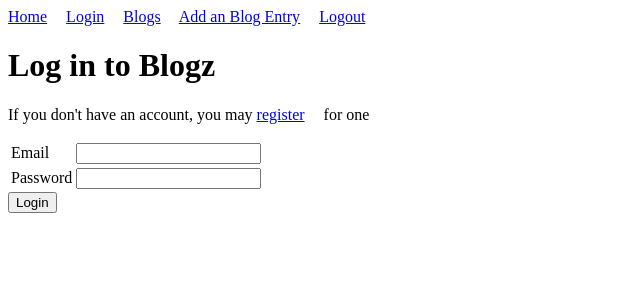
After one commit to tylerco56/blogz, a Flask app: page /login in a window 1280 px wide. The commit adds this page. Shown: the top 300 px of the page, without its empty margins (0-640 px from the left). Run offline with Flask 2, Linux system fonts and the light colour scheme.

Commit message:
finished work

```diff
--- a/main.py
+++ b/main.py
@@ -3,77 +3,185 @@ from flask_sqlalchemy import SQLAlchemy
 
 app = Flask(__name__)
 app.config['DEBUG'] = True
-app.config['SQLALCHEMY_DATABASE_URI'] = 'mysql+pymysql://build-a-blog:build-a-blog@localhost:8889/build-a-blog'
+app.config['SQLALCHEMY_DATABASE_URI'] = 'mysql+pymysql://blogz:blogz@localhost:8889/blogz'
 app.config['SQLALCHEMY_ECHO'] = True
 db = SQLAlchemy(app)
-
+app.secret_key = "doodle"
 
 class Blog(db.Model):
 
     id = db.Column(db.Integer, primary_key=True)
     title = db.Column(db.String(120))
     entry = db.Column(db.String(500))
-    #owner_id = db.Column(db.Integer, db.ForeignKey('user.id'))
+    owner_id = db.Column(db.Integer, db.ForeignKey('user.id'))
+    user = db.relationship("User")
 
-    def __init__(self, title, entry):
+    def __init__(self, title, entry, owner):
         self.title = title
         self.entry = entry
-        #self.owner = owner
+        self.owner = owner
 
-@app.route('/')
-def redirect_to_blog():
-        return redirect('/blog')
+class User(db.Model):
 
-@app.route('/blog', methods=['POST', 'GET'])
-def index():
-    #owner = User.query.filter_by(email=session['email']).first()
-    title = ""
-    entry = ""
-    title_error = ""
-    entry_error = ""
-    entry_id = ""
-    newpost_id = ""
+    id = db.Column(db.Integer, primary_key=True)
+    username = db.Column(db.String(120))
+    password = db.Column(db.String(120))
+    blogs = db.relationship("Blog", backref='owner')
 
+    def __init__(self, username, password):
+        self.username = username
+        self.password = password
+
+@app.before_request  #run this function before you run any incoming request handler
+def require_login():
+    allowed_routes = ['login', 'signup', 'blog', 'index'] #setting the variable of allowed routes to /login and /register
+    print(session)                                 #so you don't have to be logged in to view these pages
+       #request.endpoint path from form ex: login or register
+    if request.endpoint not in allowed_routes and 'user' not in session:
+        return redirect('/login')
+
+@app.route('/add', methods=['POST', 'GET'])
+def add():
+    #if title == "":
+        #title_error = "Please enter a title!"
+    #if entry == "":
+        #entry_error = "Please enter a body!"
     if request.method == 'POST':
         title = request.form['title']
         entry = request.form['entry']
+        owner = User.query.filter_by(username=session['user']).first()
 
-        if title == "":
-            title_error = "Please enter a title!"
-        if entry == "":
-            entry_error = "Please enter a body!"
+        #if title and entry:
+        new_entry = Blog(title, entry, owner)
+        db.session.add(new_entry)
+        db.session.commit()
+        newpost_id = new_entry.id
+        content = Blog.query.get(newpost_id)
 
-        if title and entry:
-            new_entry = Blog(title, entry)
-            db.session.add(new_entry)
-            db.session.commit()
-            newpost_id = new_entry.id
-        else:
-            return render_template('newpost.html', title=title, entry=entry, title_error=title_error, entry_error=entry_error)
+        return render_template("blog.html", display_one=content)
+
+    return render_template("newpost.html")
+
+
+@app.route('/blog', methods=['POST', 'GET'])
+def blog():
 
     entry_id = request.args.get('id')
+    owner_id = request.args.get('oid')
+
 
     if entry_id:
-        blogs = Blog.query.filter_by(id=entry_id)
-    elif newpost_id:
-        blogs = Blog.query.filter_by(id=newpost_id)
+        content = Blog.query.filter_by(id=entry_id)
+    elif owner_id:
+        content = Blog.query.filter_by(owner_id=owner_id)
     else:
-        blogs = Blog.query.all()
+        content = Blog.query.all()
 
-    #tasks = Task.query.filter_by(completed=False,owner=owner).all()
-    #completed_tasks = Task.query.filter_by(completed=True,owner=owner).all()
-    return render_template('blog.html', website_title="Super Awesome Blog", blogs=blogs)
+    return render_template("blog.html", content=content)
+
+@app.route('/signup', methods=['POST', 'GET'])
+def signup():
+    if request.method == 'POST':
+        username = request.form['username'] #uses name="email" from register from
+        password = request.form['password'] #uses name="password" from register.html
+        verify = request.form['verify'] #uses name="verify" from register.html form
+        existing_user = User.query.filter_by(username=username).first()
+
+        username_error = ""
+        username_error_flag = False
+        password_error = ""
+        verify_password_error = ""
+        erase_passwords = False
+        email_error = ""
+        error_flag = False
+
+        if not username:
+            flash("Please Enter an User Name.")
+            error_flag = True
+
+        if not password:
+            flash("Please Enter a Password.")
+            erase_passwords = True
+            error_flag = True
+
+        if not verify:
+            flash("Please Enter Another Password to Verify.")
+            erase_passwords = True
+            error_flag = True
+
+        if existing_user:
+            flash("The username exists. Please enter another name.")
+            error_flag = True
+
+        if not password == verify:
+            flash("Your passwords do not match.")
+            erase_passwords = True
+            error_flag = True
+
+        if len(username) < 3:
+            flash("Username must be at least 3 characters")
+            erase_passwords = True
+            error_flag = True
+
+        if len(verify) < 3 or len(password) < 3:
+            flash("Password must be at least 3 characters")
+            erase_passwords = True
+            error_flag = True
+
+        if erase_passwords:
+            password = ""
+            verify = ""
+
+        if not existing_user and not error_flag:
+            new_user = User(username, password)
+            db.session.add(new_user)
+            db.session.commit()
+            session['user'] = username #creates a dictionary that keeps track of session with email
+            return redirect('/add')
+
+
+    return render_template('signup.html')
+
+
+
+@app.route('/login', methods=['POST', 'GET'])
+def login():
+    if request.method == 'POST':
+        user = request.form['user']  #gets data from a POST form in login.html with name="email" from input box
+        password = request.form['password'] #gets data from a POST form in login.html with name="password" from input box
+        user_check = User.query.filter_by(username=user).first() #retrieves the one item from a query
+                                            #if it retrieves nothing it will equal ***None*** *without quots
+        if user_check and user_check.password == password:
+            session['user'] = user  #creates a dictionary that keeps track of session with email
+            flash("Logged in") #flash uses the with statement on the base.html
+            return redirect('/add')
+
+        if user_check == None:
+            flash('User does not exist', 'error') #flash uses the with statement on the base.html
+            password = ""
+
+        if user_check and user_check.password != password:
+            flash('Password is incorrect', 'error')
+            password = ""
+
+    return render_template('login.html')
+
+@app.route('/')
+def index():
+    users = User.query.all()
+
+    return render_template('index.html', users = users)
+
+
+@app.route('/logout')
+def logout():
+    del session['user']
+    return redirect('/blog')
+
 
 @app.route('/blog_entry', methods=['POST', 'GET'])
 def create_entry():
-
-
-
     return render_template('blog-entry.html', title=title, entry=entry)
-
-@app.route('/newpost')
-def write_a_entry():
-    return render_template('newpost.html')
 
 
 
--- a/templates/base.html
+++ b/templates/base.html
@@ -10,10 +10,20 @@
                 padding-right: 15px;
             }
     </style>
-    <a href="/">Main Blog Page </a>
-    <a href="/newpost">Add an Blog Entry</a><br />
+    <a href="/">Home</a>
+    <a href="/login">Login</a>
+    <a href="/blog">Blogs</a>
+    <a href="/add">Add an Blog Entry</a>
+    <a href="/logout">Logout</a><br />
     </head>
     <body>
+    {% with messages = get_flashed_messages(with_categories=True) %}
+    <ul>                                <!--# ^will allow the category to enable templetes for differnet info warnings-->
+    {% for category,message in messages %}
+        <li class="{{category}}">{{message}}</li>
+    {% endfor %}
+    </ul>
+    {% endwith %}
 
 
 
--- /dev/null
+++ b/templates/login.html
@@ -0,0 +1,24 @@
+{% extends "base.html" %}
+
+{% block content %}
+<h1>Log in to Blogz</h1>
+<p>If you don't have an account, you may <a href="/signup">register</a> for one</p>
+
+<form action="/login" method="post">
+    <table>
+        <tr>
+            <td><label for="user">Email</label></td>
+            <td>
+                <input name="user" type="text" >
+            </td>
+        </tr>
+        <tr>
+            <td><label for="password">Password</label></td>
+            <td>
+                <input name="password" type="password">
+            </td>
+        </tr>
+    </table>
+    <input type="submit" value="Login">
+</form>
+{% endblock %}
--- a/templates/newpost.html
+++ b/templates/newpost.html
@@ -17,7 +17,7 @@
 
 <h1><center>Add a Blog Entry</center></h1>
 
-<form action='/blog' method='post'>
+<form action='/add' method='post'>
         <table>
             <tr>
                 <td><label for="title">Title for your new blog:</label><td>
@@ -30,7 +30,7 @@
                 <td><label for="entry">Your new blog entry:</label></td>
             </tr>
             <tr>
-                <td><input class="body" name='entry' type='text' value="{{entry}}" /></td>
+                <td><textarea class="body" name='entry' type='text' value="{{entry}}"> </textarea></td>
                 <td class="error">{{entry_error}}</td>
             </tr>
             <tr>
```
Also changed, not shown: templates/blog.html (+12 -5 lines), templates/index.html (added, +18 -0 lines), templates/signup.html (added, +28 -0 lines), templates/singleUser.html (added).
